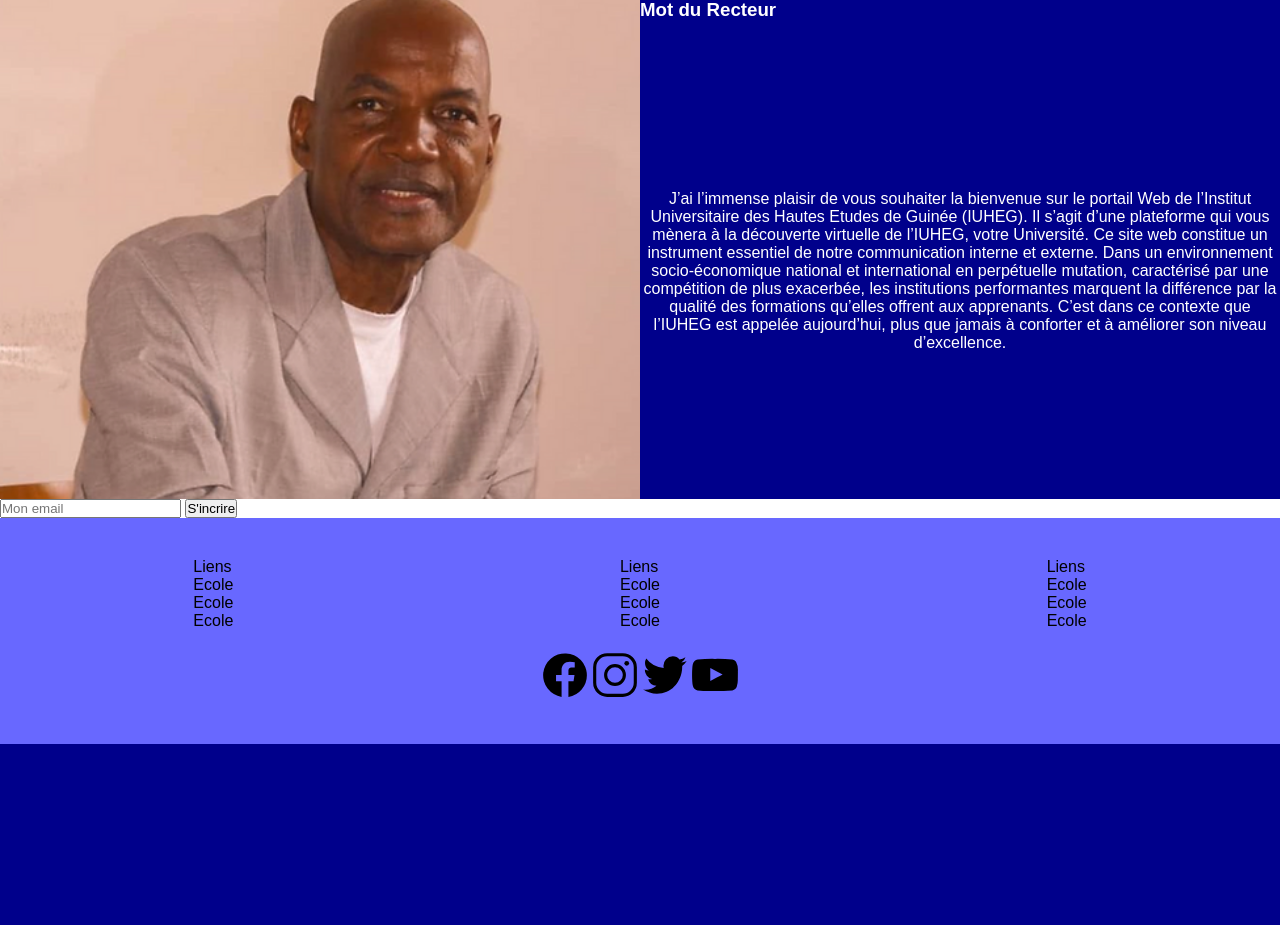
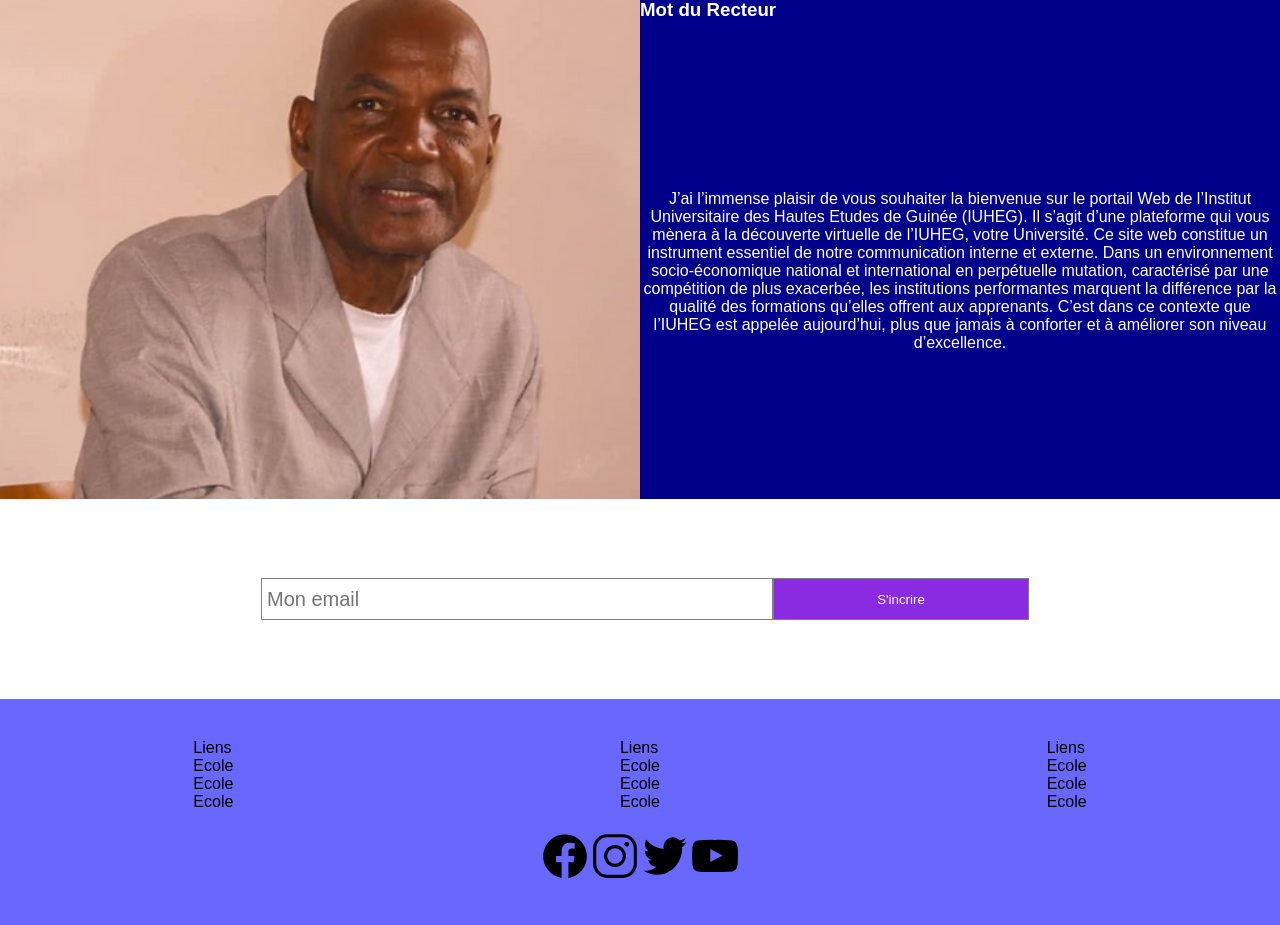
Before and after one commit to NormalGuy42/School-website, a PHP site: page /iuheg/index.html in a window 1280 px wide. Shown: the part 1361-2286 px from the top of the page. Before the commit the page ends 2105 px from the top, so only its background shows below. Run offline with PHP 8.4, Linux system fonts and the light colour scheme.

Commit message:
Updating Newsletter

```diff
--- a/iuheg/index.html
+++ b/iuheg/index.html
@@ -87,10 +87,8 @@
    </div>
    <!--Newsletter start-->
    <div class="newsletter">
-        <div class="box">
-            <input type="email" placeholder="Mon email">
-            <button>S'incrire</button>
-        </div>
+        <input type="email" placeholder="Mon email">
+        <button>S'incrire</button>
    </div>
    <!--Newsletter end-->
    <!--Footer start-->
--- a/iuheg/style.css
+++ b/iuheg/style.css
@@ -111,6 +111,34 @@ svg.burger{height: 45px; width: 45px;display: none;cursor: pointer;}
     height: 100%;
 }
 /*Filler content end*/
+/*Newsletter start*/
+.newsletter{
+    height: 200px;
+    width: 100%;
+    display: flex;
+    flex-wrap: nowrap;
+    justify-content: center;
+    align-items: center;
+}
+.newsletter input{
+    margin-left: 30px;
+    height: 40px;
+    width: 80%;
+    max-width: 500px;
+    font-size: 20px;
+    padding: 0 5px;
+    border: 1px solid grey;
+}
+.newsletter button{
+    background-color: blueviolet;
+    color: white;
+    height: 42px;
+    padding: 5px;
+    width: 20%;
+    border: 1px solid grey;
+    margin-right: 20px;
+}
+/*Newsletter end*/
 /*Footer start*/
 footer{
     width: 100%;
```
